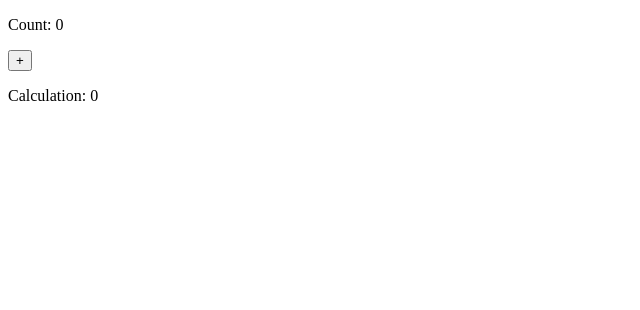
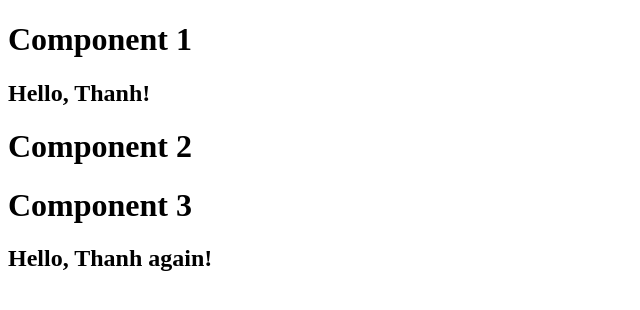
Before and after one commit to thanhpham091790/reactjs, a React (Vite) app in the folder 01-react-tutorial/my-react-app/: page / in a window 1280 px wide. Shown: the top 310 px of the page, without its empty margins (0-640 px from the left). Built offline with nearby package versions, Linux system fonts and the light colour scheme.

Commit message:
State should be held by the highest parent component in the stack. The component at the top and bottom of the stack need access to the state. Without Context, we need to pass the state as props through each component.

```diff
--- a/01-react-tutorial/my-react-app/src/App.jsx
+++ b/01-react-tutorial/my-react-app/src/App.jsx
@@ -1,22 +1,9 @@
 
-import { useState, useEffect } from "react";
+import Component1 from "./Component1";
 
 function App() {
 
-  const [count, setCount] = useState(0);
-  const [calculation, setCalculation] = useState(0);
-
-  useEffect(() => {
-    setCalculation(count * 2);
-  }, [count]);
-
-  return (
-    <>
-      <p>Count: {count}</p>
-      <button onClick={() => setCount((c) => c + 1)}>+</button>
-      <p>Calculation: {calculation}</p>
-    </>
-  );
+  return (<Component1 />);
 }
 
 export default App;
--- /dev/null
+++ b/01-react-tutorial/my-react-app/src/Component1.jsx
@@ -0,0 +1,14 @@
+import { useState } from "react";
+import Component2 from "./Component2";
+function Component1() {
+    const [user, setUser] = useState('Thanh');
+    return (
+        <>
+            <h1>Component 1</h1>
+            <h2>Hello, {user}!</h2>
+            <Component2 user={user} />
+        </>
+    );
+}
+
+export default Component1;
--- /dev/null
+++ b/01-react-tutorial/my-react-app/src/Component2.jsx
@@ -0,0 +1,12 @@
+import Component3 from "./Component3";
+function Component2(props) {
+    const { user } = props;
+    return (
+        <>
+            <h1>Component 2</h1>
+            <Component3 user={user} />
+        </>
+    );
+}
+
+export default Component2;
--- /dev/null
+++ b/01-react-tutorial/my-react-app/src/Component3.jsx
@@ -0,0 +1,10 @@
+function Component3(props) {
+    const { user } = props;
+    return (
+        <>
+            <h1>Component 3</h1>
+            <h2>Hello, {user} again!</h2>
+        </>
+    );
+}
+export default Component3;
```
